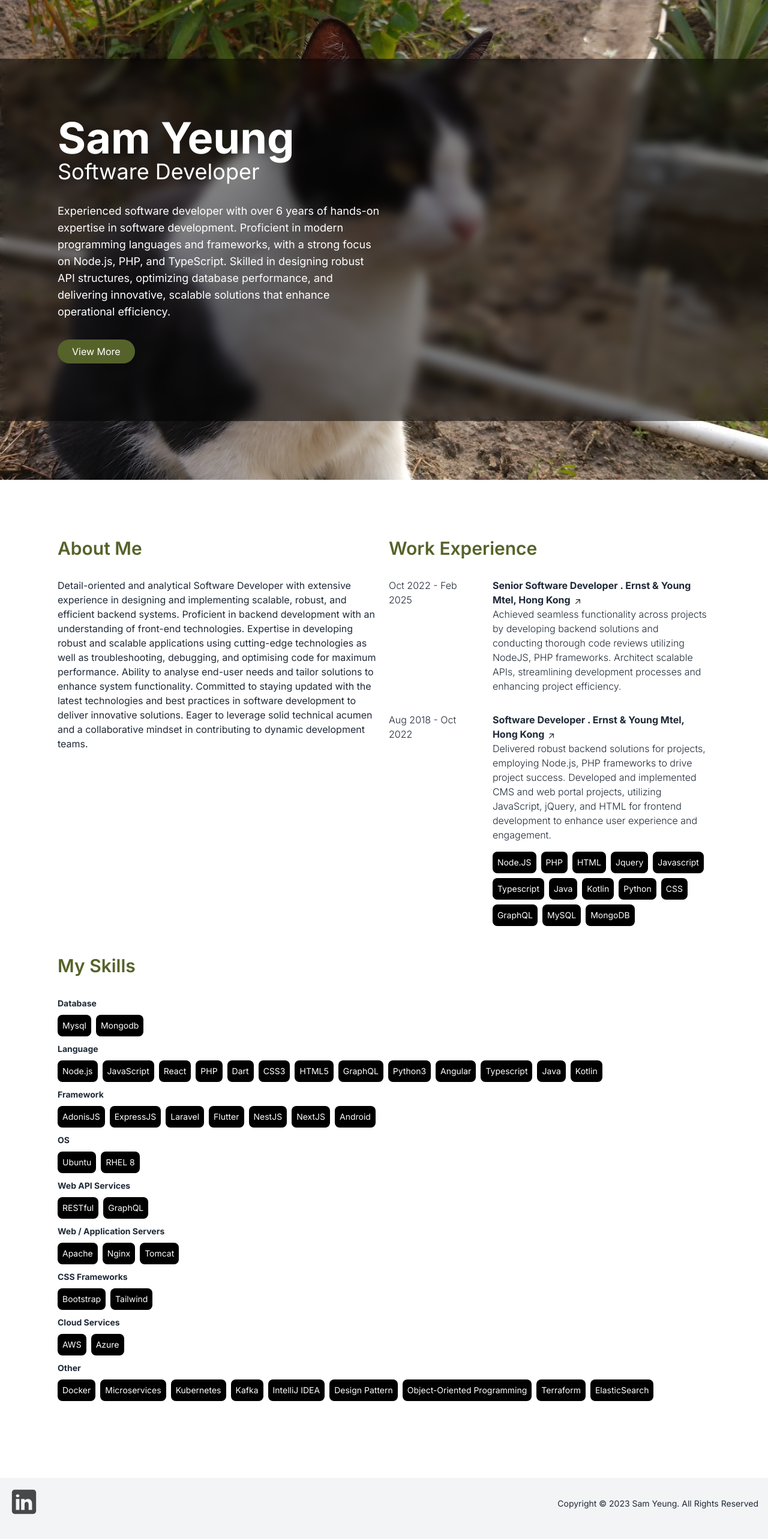
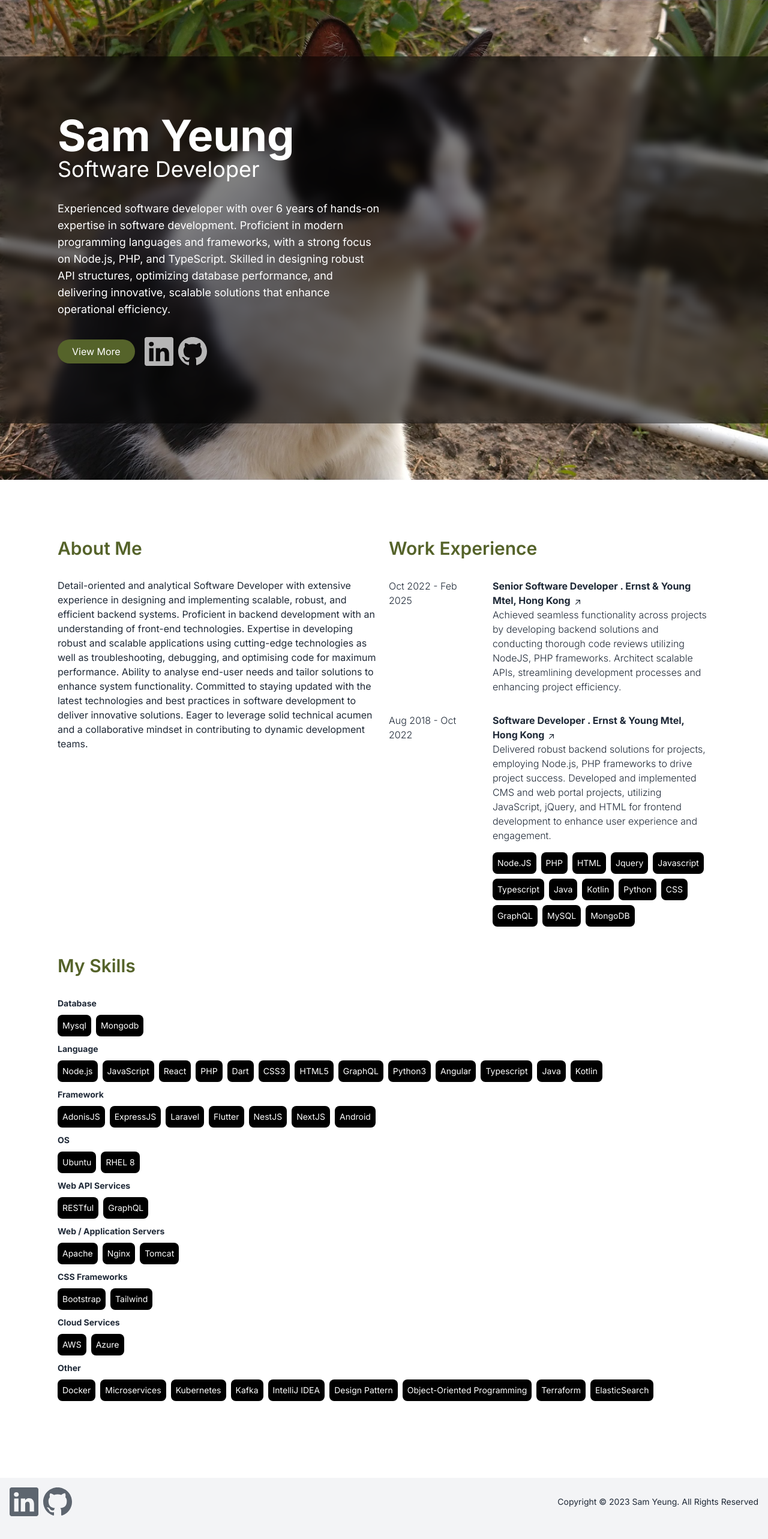
Before and after one commit to SamYeung1/mywebsite, a Next.js app: page / in a window 1280 px wide. Shown: the top 2566 px of the page at 60% size. Built offline with nearby package versions, Linux system fonts and the light colour scheme.

Commit message:
redesign UI

```diff
--- a/src/app/(home)/page.tsx
+++ b/src/app/(home)/page.tsx
@@ -5,8 +5,15 @@
 import {Badge} from "@/app/components/badge";
 import SkillJson from "../../../public/myskill.json";
 import AnimatedDiv from "@/app/components/animated-div";
+import {motion, Variants} from "framer-motion";
+import LinkedinSvg from "@/app/components/svg/linkedin-svg";
+import {GithubMark} from "@/app/components/svg/github-mark";
 
 export default function HomePage() {
+    const experienceBoxAnimationVariants: Variants = {
+        initial: {y: -100, opacity: 0},
+        visible: {y: 1, opacity: 1,transition:{delay:0.5}},
+    };
     const sectionContent = useRef<HTMLDivElement>(null);
     const handleScroll = () => {
         sectionContent.current?.scrollIntoView({behavior: "smooth"});
@@ -25,7 +32,7 @@
                 setSkills(data.result ?? []);
             });
 
-    },[]);
+    }, []);
     return <>
         <div
             className={"h-screen w-screen text-white bg-[url(/cover.jpg)] bg-cover bg-center bg-fixed flex items-center"}>
@@ -41,7 +48,19 @@
                         optimizing
                         database performance, and delivering innovative, scalable solutions that enhance operational
                         efficiency.</p>
+                    <div className={"flex flex-col md:flex-row items-center md:justify-start gap-4"}>
                         <button className={"btn-primary"} onClick={handleScroll}>View More</button>
+                        <div className={"grid grid-cols-2 gap-2"}>
+                            <a
+                                className={'hover:opacity-100 opacity-70 transition duration-300 inline-block'}
+                                target={"_blank"}
+                                href={'https://www.linkedin.com/in/chun-sing-yeung-0626531a0'}><LinkedinSvg/></a>
+                            <a
+                                className={'hover:opacity-100 opacity-70 transition duration-300 inline-block'}
+                                target={"_blank"}
+                                href={'https://github.com/SamYeung1'}><GithubMark/></a>
+                        </div>
+                    </div>
                 </AnimatedDiv>
                 <div className={"flex-1"}></div>
             </div>
@@ -66,13 +85,14 @@
                     <h1 className={"section-title mb-8 text-secondary"}>Work Experience</h1>
                     <div>
                         {workExperience.map((workExperience, index) => (
+                            <motion.div key={`workExperience_${index}`} variants={experienceBoxAnimationVariants} initial={"initial"} whileInView={"visible"}>
                                 <ExperienceBox
-                                key={`workExperience_${index}`}
                                     title={workExperience.title}
                                     date={workExperience.date}
                                     description={workExperience.description}
                                     skills={workExperience.skills}
-                                url={workExperience.url}/>))
+                                    url={workExperience.url}/>
+                            </motion.div>))
                         }
                     </div>
                 </div>
--- a/src/app/(page)/my_project/[id]/page.tsx
+++ b/src/app/(page)/my_project/[id]/page.tsx
@@ -2,7 +2,7 @@
 import {AnimationControls, motion, useAnimation, useInView, Variants} from 'framer-motion';
 import React, {LegacyRef, ReactNode, RefObject, useEffect, useRef, useState} from "react";
 import moment from "moment";
-import {PencilSvg} from "@/app/components/svg/pencil";
+import PencilSvg from "@/app/components/svg/pencil";
 
 const contentVariants: Variants = {
     initial: {scale: 0.96, opacity: 0},
--- a/src/app/components/animated-div.tsx
+++ b/src/app/components/animated-div.tsx
@@ -2,7 +2,7 @@
 import React, {HTMLAttributes} from "react";
 
 const variants: Variants = {
-    hidden: {opacity: 0, y: 50, scale: 0.95},
+    initial: {opacity: 0, y: 50, scale: 0.95},
     visible: {
         opacity: 1,
         y: 0,
@@ -11,7 +11,7 @@
     },
 };
 export default function AnimatedDiv(props: React.PropsWithChildren & HTMLAttributes<HTMLDivElement>) {
-    return <motion.div variants={variants} initial={"hidden"} whileInView={"visible"} className={props.className}>
+    return <motion.div variants={variants} initial={"initial"} whileInView={"visible"} className={props.className}>
         {props.children}
     </motion.div>
 }
--- a/src/app/components/experience-box.tsx
+++ b/src/app/components/experience-box.tsx
@@ -1,5 +1,5 @@
 import React from 'react';
-import {LinkSvg} from "@/app/components/svg/link-svg";
+import LinkSvg from "@/app/components/svg/link-svg";
 import {Badge} from "@/app/components/badge";
 
 export function ExperienceBox({
--- a/src/app/components/layout/footer.tsx
+++ b/src/app/components/layout/footer.tsx
@@ -1,14 +1,25 @@
 import LinkedinSvg from "@/app/components/svg/linkedin-svg";
 import React from "react";
+import {GithubMark} from "@/app/components/svg/github-mark";
 
-export default function Footer(){
-    return <div className={'w-full h-40 p-4 footer'}>
-        <div className={'container flex flex-col md:flex-row justify-center items-center'}>
-            <div className={'flex-auto'}><a
-                className={'hover:opacity-100 opacity-70 transition duration-300 inline-block'}
-                href={'https://www.linkedin.com/in/chun-sing-yeung-0626531a0/'}><LinkedinSvg/></a></div>
+export default function Footer() {
+    return <div className={'w-full h-40 p-4 footer text-gray-800'}>
+        <div className={'container flex flex-col md:flex-row justify-center items-center gap-2'}>
+            <div className={'flex-auto'}>
+                <div className={"flex justify-start gap-2"}>
+                    <a
+                        className={'hover:opacity-100 opacity-70 transition duration-300 inline-block'}
+                        target={"_blank"}
+                        href={'https://www.linkedin.com/in/chun-sing-yeung-0626531a0'}><LinkedinSvg/></a>
+                    <a
+                        className={'hover:opacity-100 opacity-70 transition duration-300 inline-block'}
+                        target={"_blank"}
+                        href={'https://github.com/SamYeung1'}><GithubMark/></a>
+                </div>
+            </div>
             <div className={'flex-1'}></div>
-            <div className={'flex-auto text-center md:text-right text-sm'}>Copyright © {new Date().getFullYear()} Sam Yeung. All
+            <div className={'flex-auto text-center md:text-right text-sm'}>Copyright © {new Date().getFullYear()} Sam
+                Yeung. All
                 Rights Reserved
             </div>
         </div>
--- /dev/null
+++ b/src/app/components/svg/github-mark.tsx
@@ -0,0 +1,7 @@
+export function GithubMark() {
+    return <svg xmlns="http://www.w3.org/2000/svg" width="48" height="48" fill="currentColor"
+                viewBox="0 0 16 16">
+        <path
+            d="M8 0C3.58 0 0 3.58 0 8c0 3.54 2.29 6.53 5.47 7.59.4.07.55-.17.55-.38 0-.19-.01-.82-.01-1.49-2.01.37-2.53-.49-2.69-.94-.09-.23-.48-.94-.82-1.13-.28-.15-.68-.52-.01-.53.63-.01 1.08.58 1.23.82.72 1.21 1.87.87 2.33.66.07-.52.28-.87.51-1.07-1.78-.2-3.64-.89-3.64-3.95 0-.87.31-1.59.82-2.15-.08-.2-.36-1.02.08-2.12 0 0 .67-.21 2.2.82.64-.18 1.32-.27 2-.27s1.36.09 2 .27c1.53-1.04 2.2-.82 2.2-.82.44 1.1.16 1.92.08 2.12.51.56.82 1.27.82 2.15 0 3.07-1.87 3.75-3.65 3.95.29.25.54.73.54 1.48 0 1.07-.01 1.93-.01 2.2 0 .21.15.46.55.38A8.01 8.01 0 0 0 16 8c0-4.42-3.58-8-8-8"/>
+    </svg>
+}
--- a/src/app/components/svg/link-svg.tsx
+++ b/src/app/components/svg/link-svg.tsx
@@ -1,4 +1,4 @@
-export function LinkSvg() {
+export default function LinkSvg() {
     return <svg xmlns="http://www.w3.org/2000/svg" viewBox="0 0 20 20" fill="currentColor"
                 className="inline-block h-4 w-4 shrink-0 transition-transform group-hover/link:-translate-y-1 group-hover/link:translate-x-1 group-focus-visible/link:-translate-y-1 group-focus-visible/link:translate-x-1 motion-reduce:transition-none ml-1 translate-y-px"
                 aria-hidden="true">
--- a/src/app/components/svg/linkedin-svg.tsx
+++ b/src/app/components/svg/linkedin-svg.tsx
@@ -1,13 +1,8 @@
 export default function LinkedinSvg() {
-    return <svg xmlns="http://www.w3.org/2000/svg" x="0px" y="0px" width="48" height="48" viewBox="0,0,256,256">
-        <g fillRule="nonzero" stroke="none" strokeWidth="1" strokeLinecap="butt"
-           strokeLinejoin="miter" strokeMiterlimit="10" strokeDasharray="" strokeDashoffset="0" fontFamily="none"
-           fontWeight="none" fontSize="none" textAnchor="none" style={{mixBlendMode:'normal'}}>
-            <g transform="scale(5.12,5.12)">
-                <path
-                    d="M41,4h-32c-2.76,0 -5,2.24 -5,5v32c0,2.76 2.24,5 5,5h32c2.76,0 5,-2.24 5,-5v-32c0,-2.76 -2.24,-5 -5,-5zM17,20v19h-6v-19zM11,14.47c0,-1.4 1.2,-2.47 3,-2.47c1.8,0 2.93,1.07 3,2.47c0,1.4 -1.12,2.53 -3,2.53c-1.8,0 -3,-1.13 -3,-2.53zM39,39h-6c0,0 0,-9.26 0,-10c0,-2 -1,-4 -3.5,-4.04h-0.08c-2.42,0 -3.42,2.06 -3.42,4.04c0,0.91 0,10 0,10h-6v-19h6v2.56c0,0 1.93,-2.56 5.81,-2.56c3.97,0 7.19,2.73 7.19,8.26z"></path>
-            </g>
-        </g>
+    return <svg xmlns="http://www.w3.org/2000/svg" width="48" height="48" fill="currentColor"
+                viewBox="0 0 16 16">
+        <path
+            d="M0 1.146C0 .513.526 0 1.175 0h13.65C15.474 0 16 .513 16 1.146v13.708c0 .633-.526 1.146-1.175 1.146H1.175C.526 16 0 15.487 0 14.854zm4.943 12.248V6.169H2.542v7.225zm-1.2-8.212c.837 0 1.358-.554 1.358-1.248-.015-.709-.52-1.248-1.342-1.248S2.4 3.226 2.4 3.934c0 .694.521 1.248 1.327 1.248zm4.908 8.212V9.359c0-.216.016-.432.08-.586.173-.431.568-.878 1.232-.878.869 0 1.216.662 1.216 1.634v3.865h2.401V9.25c0-2.22-1.184-3.252-2.764-3.252-1.274 0-1.845.7-2.165 1.193v.025h-.016l.016-.025V6.169h-2.4c.03.678 0 7.225 0 7.225z"/>
     </svg>
 
 }
--- a/src/app/components/svg/pencil.tsx
+++ b/src/app/components/svg/pencil.tsx
@@ -1,4 +1,4 @@
-export function PencilSvg() {
+export default function PencilSvg() {
     return <svg xmlns="http://www.w3.org/2000/svg" height="24px" viewBox="0 -960 960 960" width="24px" fill="currentColor">
         <path
             d="M200-200h57l391-391-57-57-391 391v57Zm-80 80v-170l528-527q12-11 26.5-17t30.5-6q16 0 31 6t26 18l55 56q12 11 17.5 26t5.5 30q0 16-5.5 30.5T817-647L290-120H120Zm640-584-56-56 56 56Zm-141 85-28-29 57 57-29-28Z"/>
```
Lines whose indentation alone changed are shown as unchanged.
